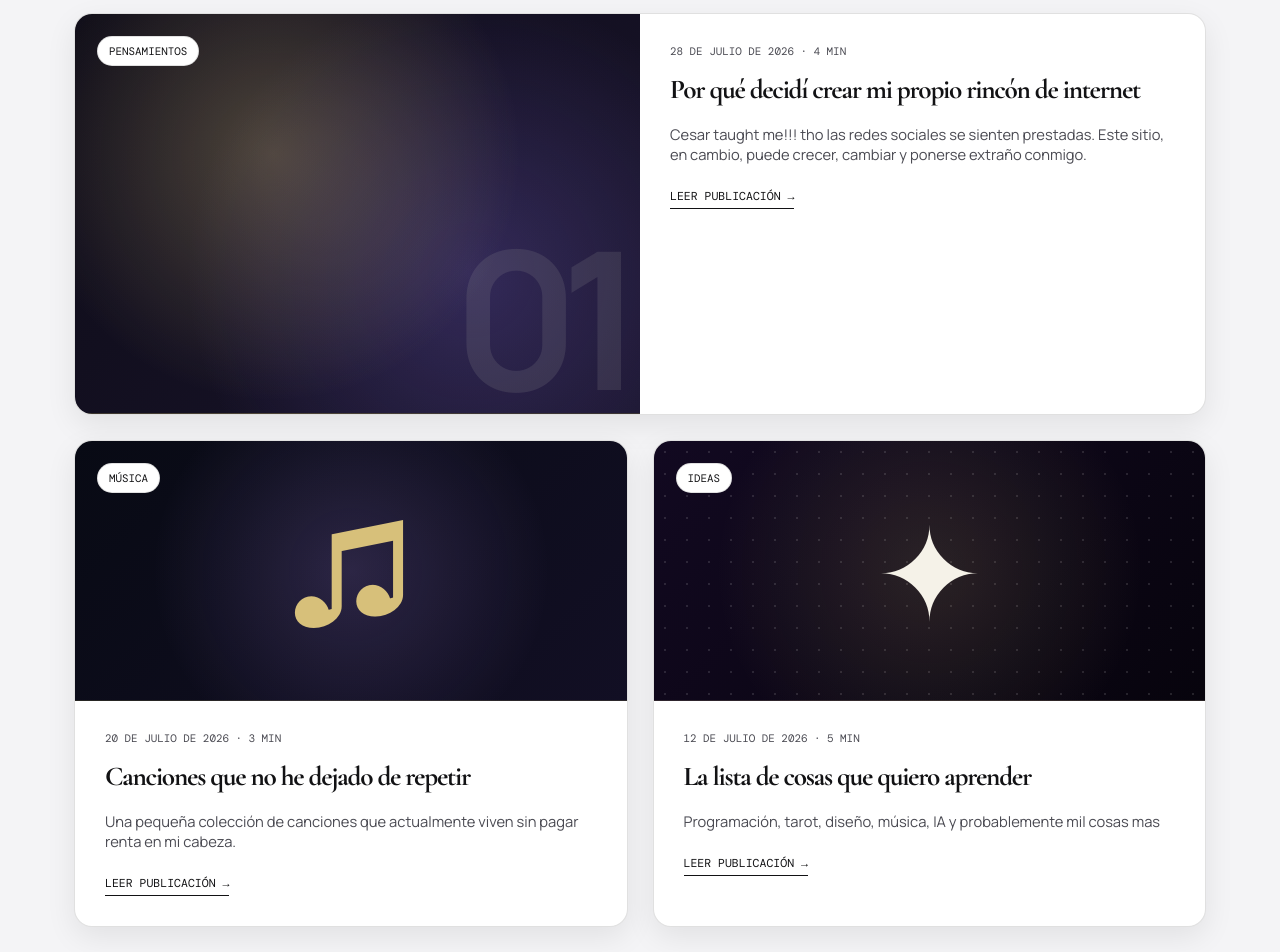
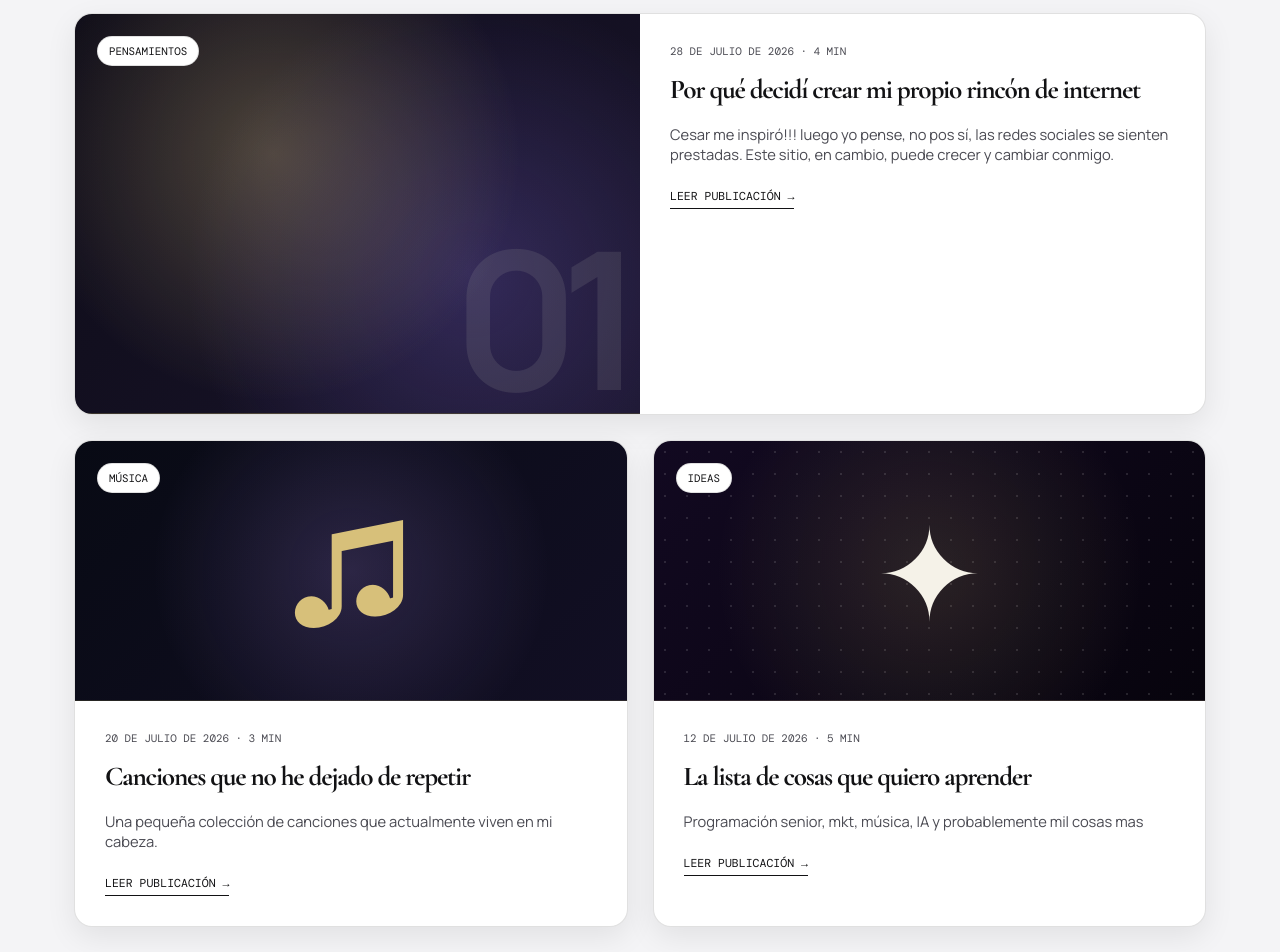
Before and after one commit to aliwalli/YohaliDaniela, a plain HTML site: page index.html in a window 1280 px wide. Shown: the part 2100-3052 px from the top of the page. Drawn offline with nearby package versions, Linux system fonts and the light colour scheme; a script that the page names is missing.

Commit message:
Update index.html

```diff
--- a/index.html
+++ b/index.html
@@ -254,8 +254,8 @@
                         <h3>Por qué decidí crear mi propio rincón de internet</h3>
 
                         <p>
-                            Cesar taught me!!! tho las redes sociales se sienten prestadas. Este sitio,
-                            en cambio, puede crecer, cambiar y ponerse extraño
+                            Cesar me inspiró!!! luego yo pense, no pos sí, las redes sociales se sienten prestadas. Este sitio,
+                            en cambio, puede crecer y cambiar
                             conmigo.
                         </p>
 
@@ -281,7 +281,7 @@
 
                         <p>
                             Una pequeña colección de canciones que actualmente
-                            viven sin pagar renta en mi cabeza.
+                            viven en mi cabeza.
                         </p>
 
                         <button
@@ -305,7 +305,7 @@
                         <h3>La lista de cosas que quiero aprender</h3>
 
                         <p>
-                            Programación, tarot, diseño, música, IA
+                            Programación senior, mkt, música, IA
                             y probablemente mil cosas mas
                         </p>
 
@@ -328,7 +328,7 @@
 
     <p class="introduccion-recuerdos">
         Algunas fotos, momentos y cosas que me dieron ganas de conservar
-        en mi pequeño rincón de internet. Puedes moverlas.
+        aqui. Puedes moverlas btw.
     </p>
 
     <div class="mesa-polaroids" id="mesaPolaroids">
@@ -513,7 +513,7 @@
                     <p>MÚSICA</p>
                     <h3>Mi canción actual</h3>
                     <span>
-                        Una de la rosalia que no se como se llama
+                        Time - Pink Floyd!!!!
                     </span>
                 </article>
 
```
